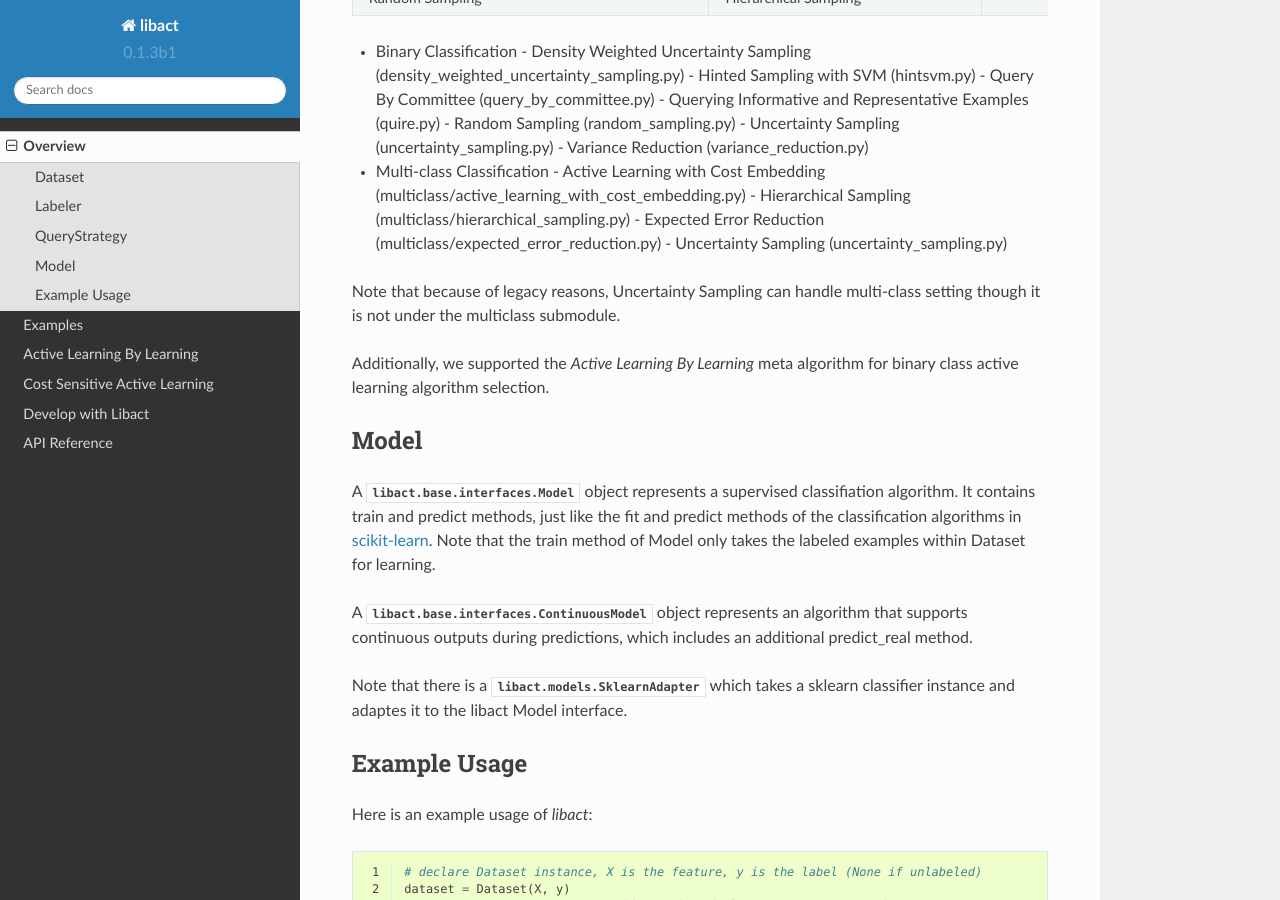
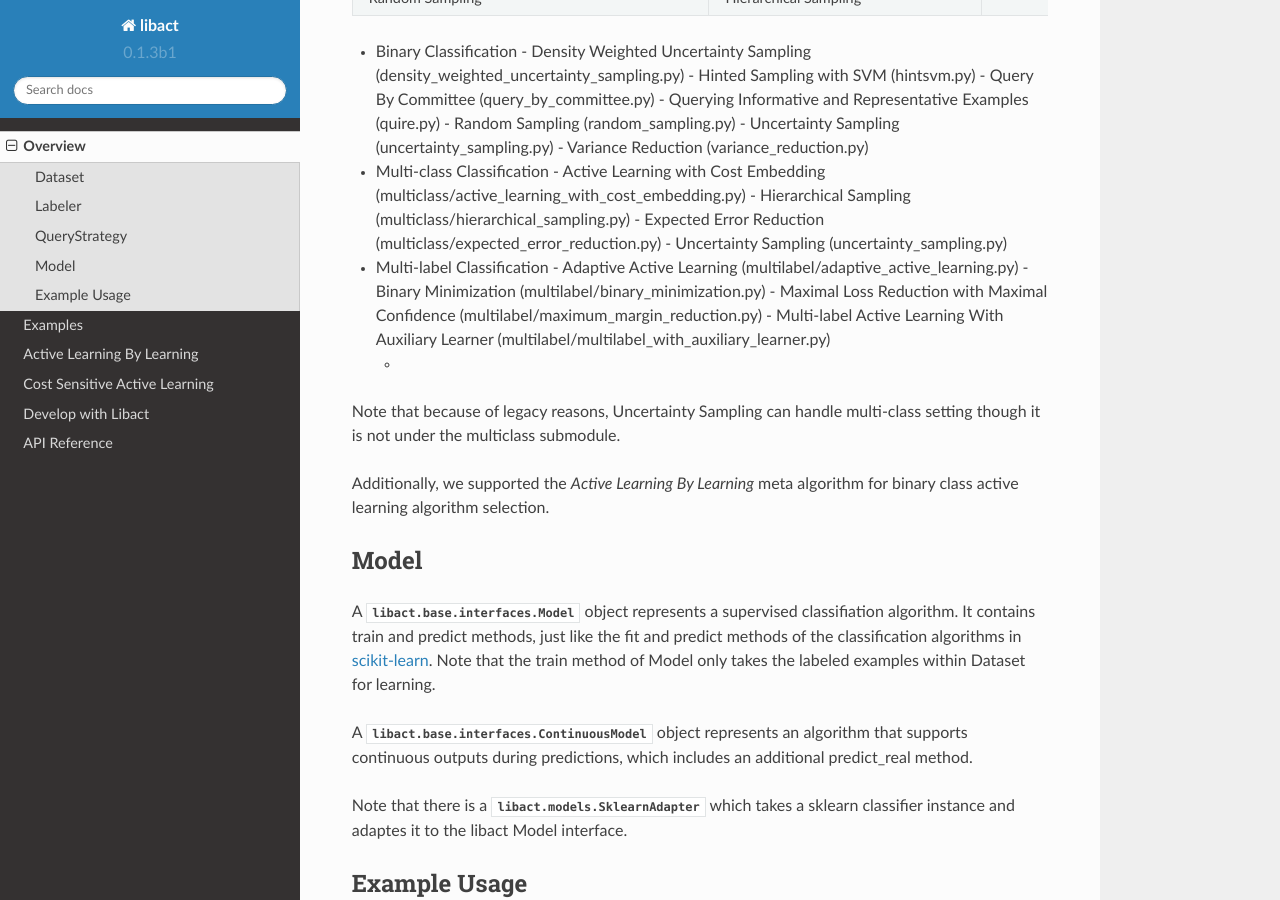
Before and after one commit to ntucllab/libact, a Sphinx documentation site: the page built from docs/overview.rst, in a window 1280 px wide and 900 px high, scrolled down 1444 px. Built offline with Sphinx 7.4.7 and the Read the Docs theme 2.0.0, drawn with Linux system fonts in a browser that asks for light colours.

Commit message:
organize query strategies by bullets, multilabel classification

```diff
--- a/docs/overview.rst
+++ b/docs/overview.rst
@@ -67,7 +67,13 @@ Currently supported algorithms includes the following:
   - Hierarchical Sampling (multiclass/hierarchical_sampling.py)
   - Expected Error Reduction (multiclass/expected_error_reduction.py)
   - Uncertainty Sampling (uncertainty_sampling.py)
+- Multi-label Classification
+  - Adaptive Active Learning (multilabel/adaptive_active_learning.py)
+  - Binary Minimization (multilabel/binary_minimization.py)
+  - Maximal Loss Reduction with Maximal Confidence (multilabel/maximum_margin_reduction.py)
+  - Multi-label Active Learning With Auxiliary Learner (multilabel/multilabel_with_auxiliary_learner.py)
 
+  -
 Note that because of legacy reasons, Uncertainty Sampling can handle multi-class setting though it is not under the multiclass submodule.
 
 Additionally, we supported the `Active Learning By Learning` meta algorithm for
```
